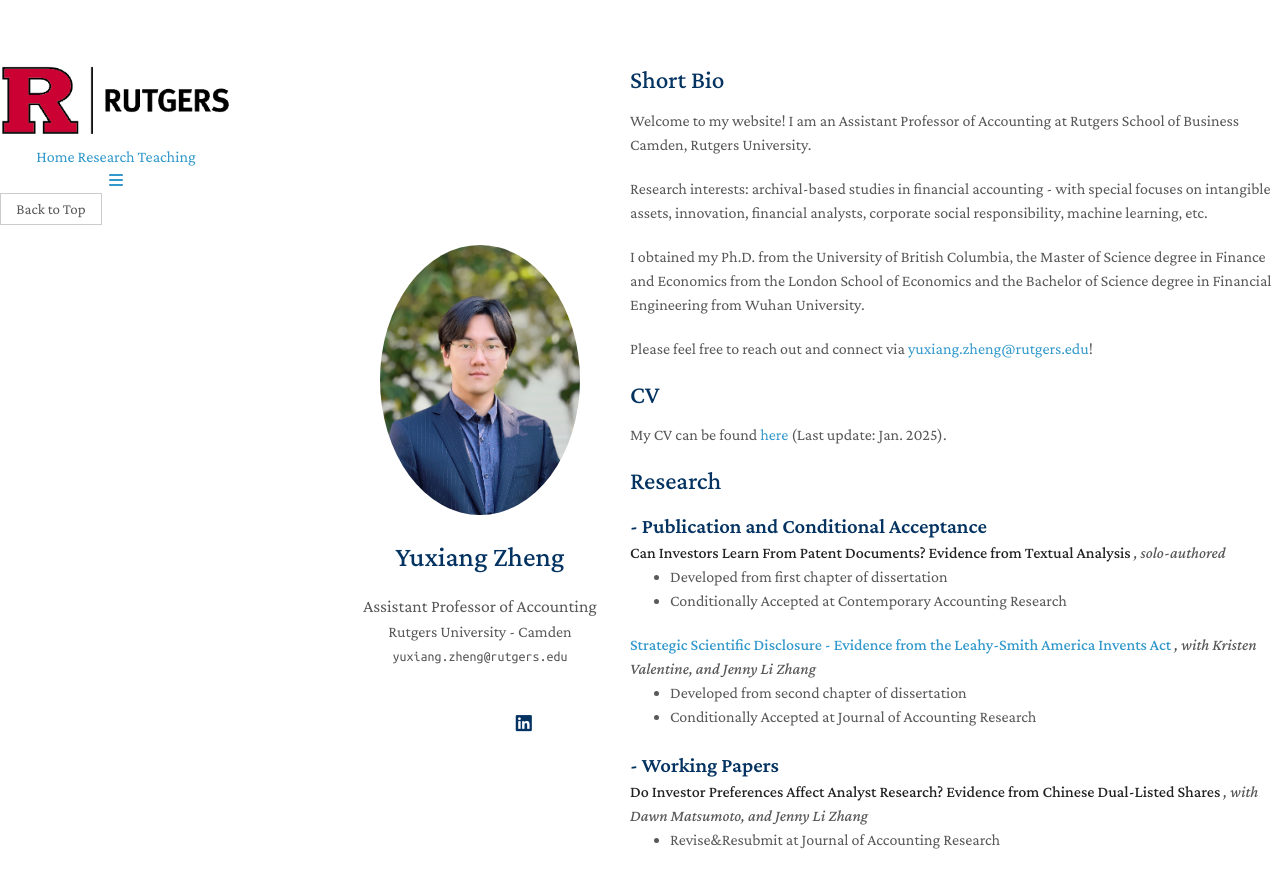
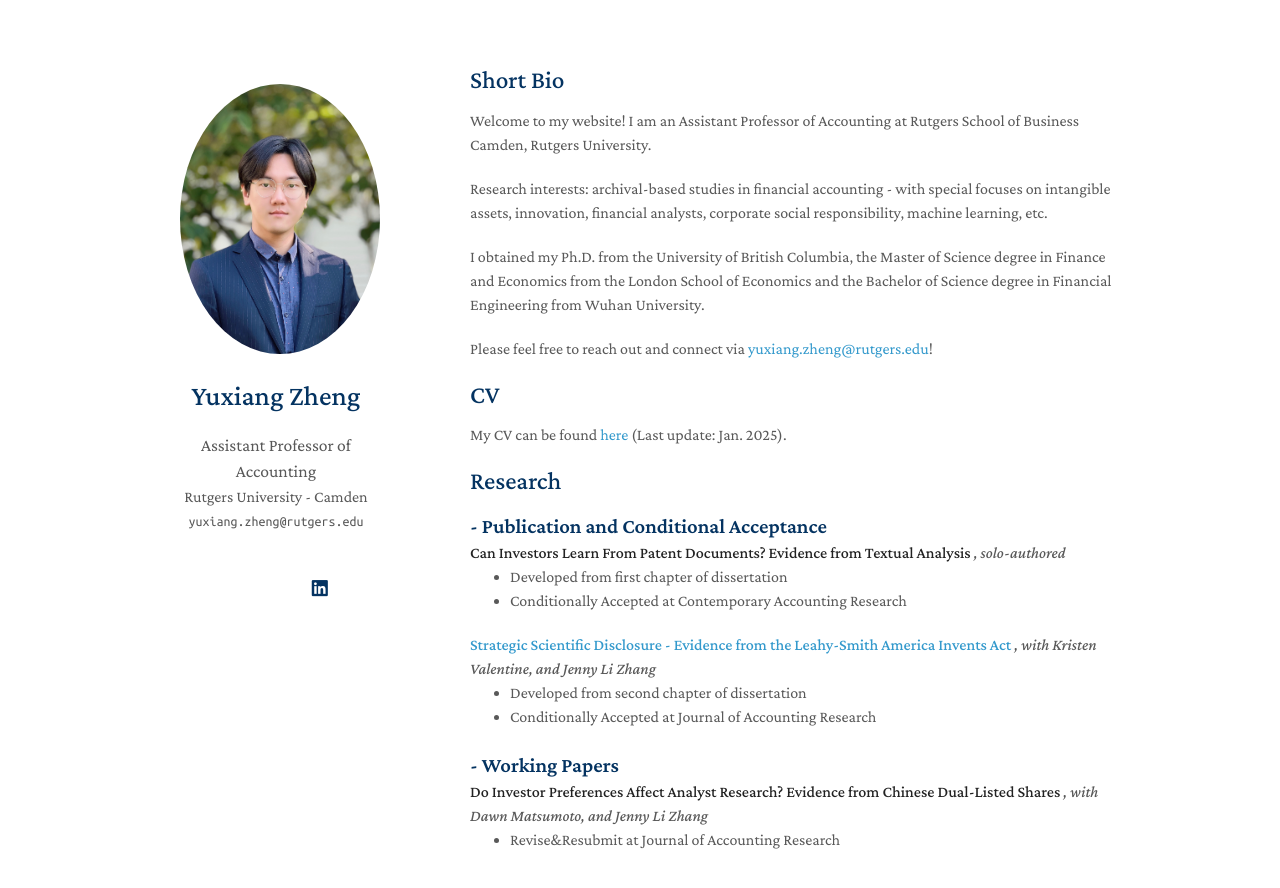
Before and after one commit to yuxiang-zheng/yuxiang-zheng.github.io, a Jekyll site: the page built from index.md, in a window 1280 px wide and 946 px high. Shown: the top 888 px of the window. Built offline with Jekyll 4.4.1, drawn with Linux system fonts in a browser that asks for light colours; a style sheet for code colours, icons or effects is not loaded; our own code applies the rules of GitHub Pages for plain Markdown files.

Commit message:
Update homepage.html

```diff
--- a/_layouts/homepage.html
+++ b/_layouts/homepage.html
@@ -1,43 +1,6 @@
 <!DOCTYPE html>
 <html lang="{{ site.lang | default: "en-US" }}">
-  </head>
-  <body>
-          <header>
-             <div class="topnav">
-      <a href="https://www.rutgers.edu"><img width="230" src="./assets/img/rutgers_logo.png"></a>
-      <div id="myLinks">
-<a class="normal" href="./#bio">Home</a>
-<a class="normal" href="./#research">Research</a>
-<a class="normal right" href="./#teaching">Teaching</a>
-
- </div>
- <a href="javascript:void(0);" class="icon" onclick="myFunction()">
-        <i class="fa fa-bars"></i>
-      </a>
-    </div>
-<script src="https://unpkg.com/vanilla-back-to-top@7.2.1/dist/vanilla-back-to-top.min.js"></script>
-
-<script>addBackToTop({
-        backgroundColor: '#fff',
-        innerHTML: 'Back to Top',
-        textColor: '#333'
-      })
-    </script>
-
-<div id="back-to-top" class="hidden">Back to Top</div>
-
-<style>
-        #back-to-top {
-          border: 1px solid #ccc;
-          border-radius: 0;
-          font-size: 15px;
-          width: 100px;
-          text-align: center;
-          line-height: 30px;
-          height: 30px;
-        }
-    </style>
-
+  <head>
     <title>{{ site.title }} | {{site.affiliation}}</title>
 
     <meta charset="UTF-8">
@@ -71,8 +34,10 @@
     <link rel="stylesheet" href="./assets/css/publications-no-dark-mode.css">
     {% endif %}
 
+  </head>
+  <body>
     <div class="wrapper">
-
+      <header>
 
         {% if site.avatar %}
         <a class="image avatar"><a class="image avatar"><img src="{{ site.avatar }}" alt="avatar" style="width: 200px; height: 270px; object-fit: cover;"/></a></a>
```
